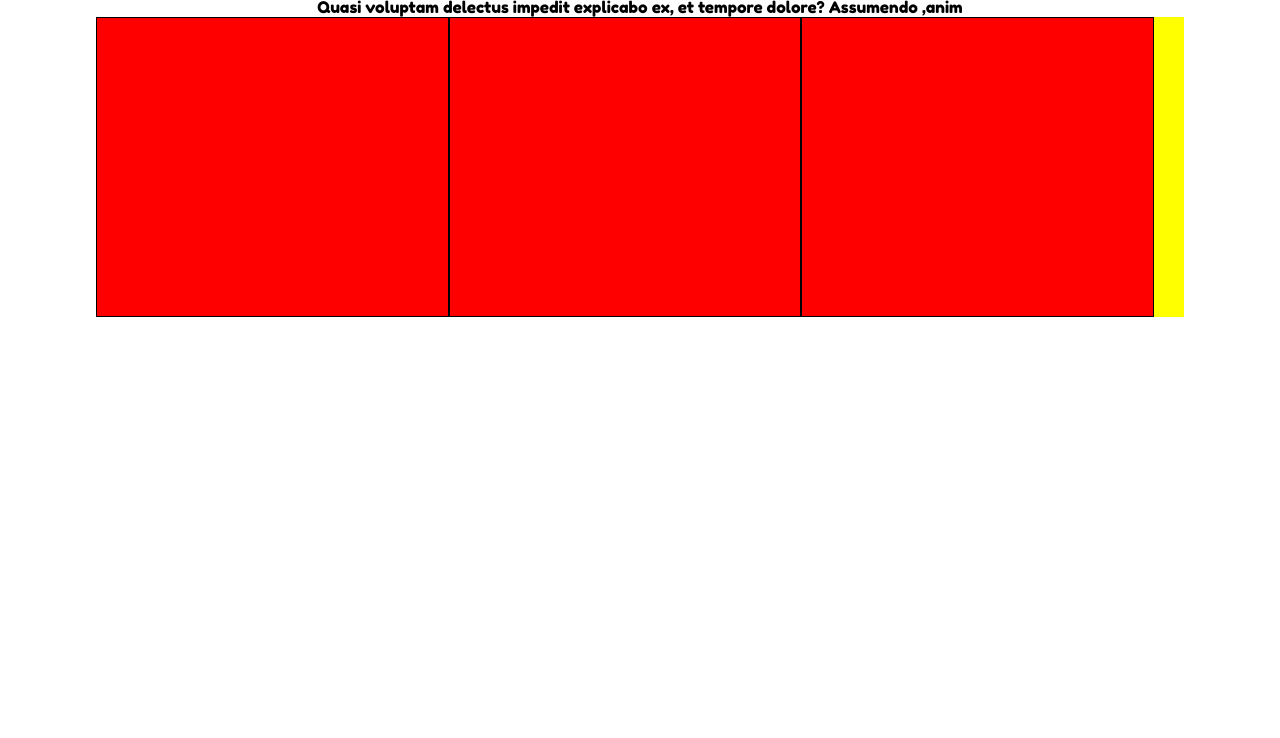
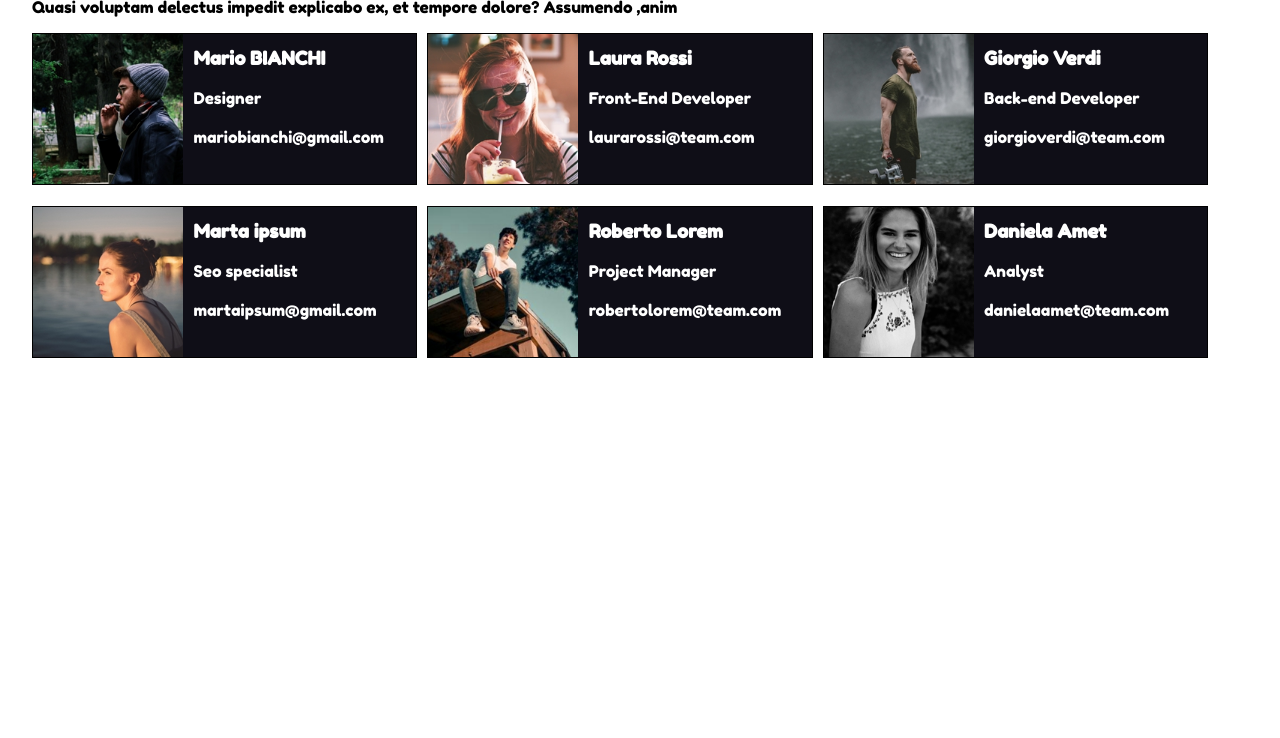
Before and after one commit to benitorubano1992/html-css-float-cards, a plain HTML site: page index.html in a window 1280 px wide. Shown: the part 62-800 px from the top of the page. Drawn offline with Linux system fonts and the light colour scheme.

Commit message:
consegna progetto

```diff
--- a/css/stile.css
+++ b/css/stile.css
@@ -8,7 +8,7 @@ html{
     font-family: 'Fredoka One', cursive;
 }
 main{
-    width:85%;
+    width:95%;
     margin:0 auto;
 }
 /* formattazione testo */
@@ -22,22 +22,48 @@ span.centro{
     margin-left:5rem;
 }
 h1.colorato{
-    color:#F36758;
+   color:rgb(241,94,130);
 }
+
+
+
+
 /* dimensionamento colonne */
 
+
+
+
 .row{
-    background-color: yellow;
+    margin-top: 1rem;
 }
 .colum{
-    width:calc((100% / 3) - 10px);
-    height:300px;
-    background-color: red;
+    width:calc((100% / 3) - 20px );
     border:1px solid black;
     float:left;
+    margin-right: 10px;
+    margin-bottom:1.3rem;
+   background-color: rgb(15, 14,23);
+    color: white;
 }
 .row::after{
     content:"";
     display: table;
     clear: both;
 }
+
+.colum img{
+
+    height:150px;
+    float:left;
+    padding-right: 0.65rem;
+}
+
+.colum span{
+    display: inline-block;
+}
+.colum h3{
+    margin-top:0.8rem;
+}
+.colum span, .colum p{
+    margin-top: 1.2rem;
+}
--- a/index.html
+++ b/index.html
@@ -13,15 +13,59 @@
 <body>
     <main>
         <h1 class="colorato centro">Meet Our Team</h1>
-        <p>Lorem ipsum Dolor sit amet.Consectetur adiscing elit.Sequi Molestias quas dicta Recusandae,aspernatur totam fugit animi beatae quaerat </p>
-        <p class="centro">Quasi voluptam delectus impedit explicabo ex, et tempore dolore? Assumendo ,anim</p>
+        <p >Lorem ipsum dolor sit amet consectetur adipisicing elit. Ipsa officiis perferendis commodi laboriosam consequatur nemo, rerum mollitia distinctio iusto</p>
+        <p  >Quasi voluptam delectus impedit explicabo ex, et tempore dolore? Assumendo ,anim</p>
 
         <section class="row">
+            <div class="colum right">
+                <img src="img/male1.png" alt="foto profilo Marco Bianchi">
+                <h3>Mario BIANCHI</h3>
+                <span  >Designer</span>
+                <p >mariobianchi@gmail.com</p>
+            </div>
+
+                </div>
+               <div class="colum right">
+                <img src="img/female1.png" alt="foto profilo Marco Bianchi">
+                <h3>Laura Rossi</h3>
+                <span >Front-End Developer</span>
+                <p >laurarossi@team.com</p>
+            </div>
             <div class="colum">
-                <img src="" alt="">
+                <img src="img/male2.png" alt="foto Giorgio Verdi">
+                <h3>Giorgio Verdi</h3>
+                <span  >Back-end Developer</span>
+
+                <p>giorgioverdi@team.com</p>
             </div>
-            <div class="colum"></div>
-            <div class="colum"></div>
+
+            <div class="colum right">
+                <img src="img/female2.png" alt="foto profilo Marta ipsum">
+                <h3>Marta ipsum</h3>
+                <span >Seo specialist</span>
+                <p >martaipsum@gmail.com</p>
+            </div>
+
+                </div>
+               <div class="colum right">
+                <img src="img/male3.png" alt="foto profilo Roberto Lorem">
+                <h3>Roberto Lorem</h3>
+                <span >Project Manager</span>
+                <p >robertolorem@team.com</p>
+            </div>
+            <div class="colum">
+                <img src="img/female3.png" alt="foto profilo Daniela Amet">
+                <h3>Daniela Amet</h3>
+                <span >Analyst</span>
+                <p >danielaamet@team.com</p>
+            </div>
+
+
+
+
+
+
+
         </section>
 
 
```
Also changed, not shown: img/female1.png (renamed from img/img/female1.png), img/female2.png (renamed from img/img/female2.png), img/female3.png (renamed from img/img/female3.png), img/male1.png (renamed from img/img/male1.png), img/male2.png (renamed from img/img/male2.png), img/male3.png (renamed from img/img/male3.png).
